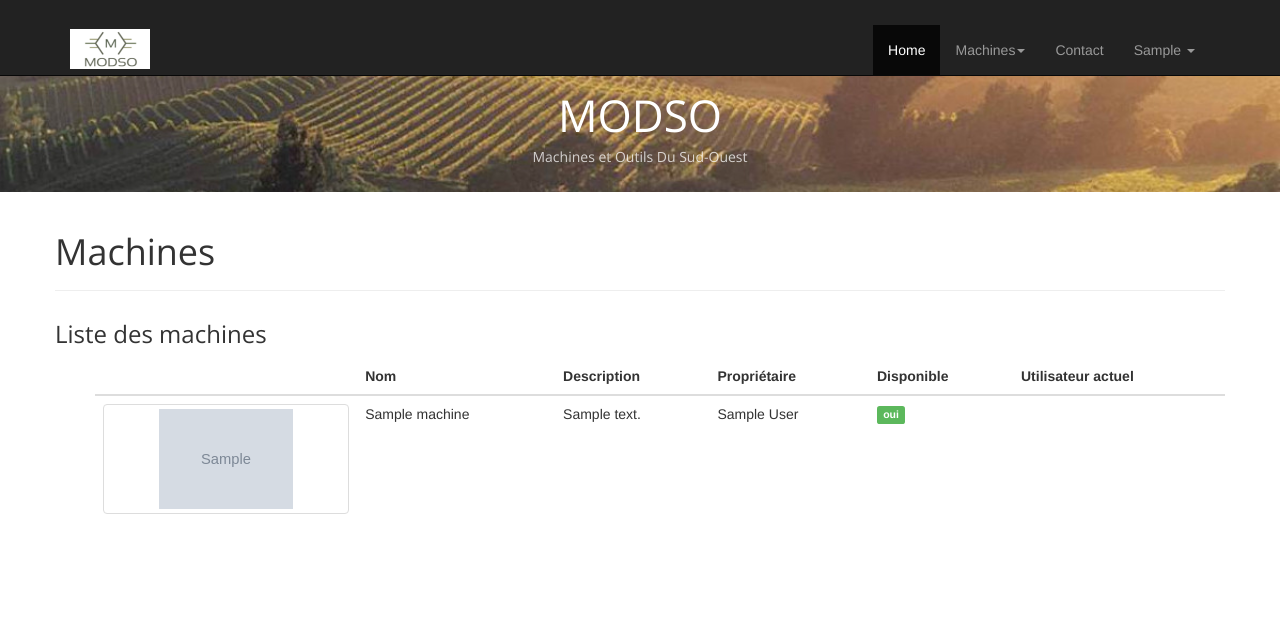
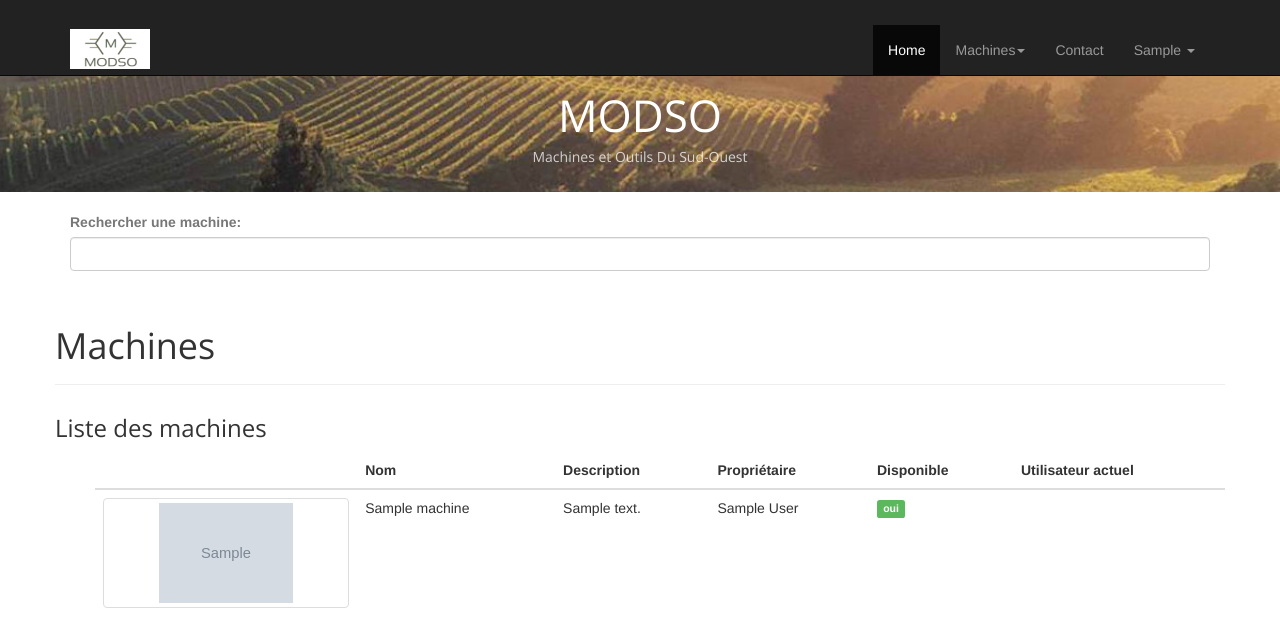
Before and after one commit to Gabouch/modso2, a Django app: page /machines/machines in a window 1280 px wide. Shown: the top 635 px of the page. Run offline with Django 3.2, Linux system fonts and the light colour scheme; a user stored in the database is signed in; tables that the repository leaves empty hold one stand-in row (values such as "Sample post"); grey boxes marked "Sample" are stand-in pictures; some libraries are stand-ins or nearby versions.

Commit message:
Ajout recherche de machine

```diff
--- a/gestionMachines/forms.py
+++ b/gestionMachines/forms.py
@@ -1,4 +1,4 @@
-from django.forms import ModelForm, TextInput, Textarea, ImageField
+from django.forms import ModelForm, TextInput, Textarea, ImageField, CharField, Form
 from .models import MODSOUser, Machine
 
 class MODSOUserForm(ModelForm):
@@ -33,3 +33,10 @@ class ModifierMachineForm(ModelForm):
             'nom' : TextInput(attrs={'class': 'form-control'}),
             'description' : Textarea(attrs={'class': 'form-control'}),
         }
+
+class ChercherMachineForm(Form):
+    nom_machine = CharField(label='Rechercher une machine', max_length=100)
+    def __init__(self, *args, **kwargs):
+        super(ChercherMachineForm, self).__init__(*args, **kwargs)
+        for visible in self.visible_fields():
+            visible.field.widget.attrs['class'] = 'form-control'
--- a/gestionMachines/templates/gestionMachines/machines/listemachines.html
+++ b/gestionMachines/templates/gestionMachines/machines/listemachines.html
@@ -4,9 +4,24 @@
 
 {% block machines_content %}
     <div class="container">
+        {% if isRecherche %}
+            <div class="row">
+                <ol class="breadcrumb">
+                    <li><a href="{% url 'machines:machines' %}">Liste des machines</a></li>
+                    <li class="active">Résultats de recherche</li>
+                </ol>
+            </div>
+            <br>
+        {% endif %}
+            <br>
+            <div class="form-group">
+                <form action="{% url 'machines:machines' %}" method="post">
+                    {% csrf_token %}
+                    {{ form }}
+                </form>
+            </div>
 
-			<div class="row">
-
+            <div class="row">
 				<article class="col maincontent">
 					<header class="page-header">
 						<h1 class="page-title">Machines</h1>
@@ -61,5 +76,5 @@
 
 				</article>
 			</div>
-		</div>	<!-- /container -->
+		</div>
 {% endblock %}
--- a/gestionMachines/views.py
+++ b/gestionMachines/views.py
@@ -12,7 +12,7 @@ from django.views.generic.edit import CreateView, UpdateView
 from django.core.exceptions import ObjectDoesNotExist
 
 from .models import MODSOUser, Machine
-from .forms import MODSOUserForm, CreerMachineForm, ModifierMachineForm
+from .forms import MODSOUserForm, CreerMachineForm, ModifierMachineForm, ChercherMachineForm
 
 ERREUR_SERVEUR = "Une erreur est survenu durant l'enregistrement de vos informations en base de donnée. Veuillez réessayer. Si l'erreur persiste, merci de contacter le support technique."
 
@@ -219,8 +219,23 @@ def listerMachinesUtilisateur(request):
 # Lister toutes les machines
 @login_required
 def listerMachines(request):
-    machines = Machine.objects.all()
-    context = {'machines' : machines}
+    if request.method == 'POST':
+        isRecherche = True
+        form = ChercherMachineForm(request.POST)
+        if form.is_valid():
+            nom_machine = form.cleaned_data['nom_machine']
+            machines = Machine.objects.filter(nom__icontains=nom_machine)
+            if not machines:
+                machines = Machine.objects.filter(description__icontains=nom_machine)
+                if not machines:
+                    messages.add_message(request, messages.WARNING, "La recherche n'a rien retourné.")
+        else :
+            messages.add_message(request, messages.ERROR, "Le formulaire n'est pas valide.")
+    else :
+        isRecherche = False
+        form = ChercherMachineForm()
+        machines = Machine.objects.all()
+    context = {'machines' : machines, 'form': form, 'isRecherche': isRecherche }
     return render(request, 'gestionMachines/machines/listemachines.html', context)
 
 class MachineView(DetailView):
```
